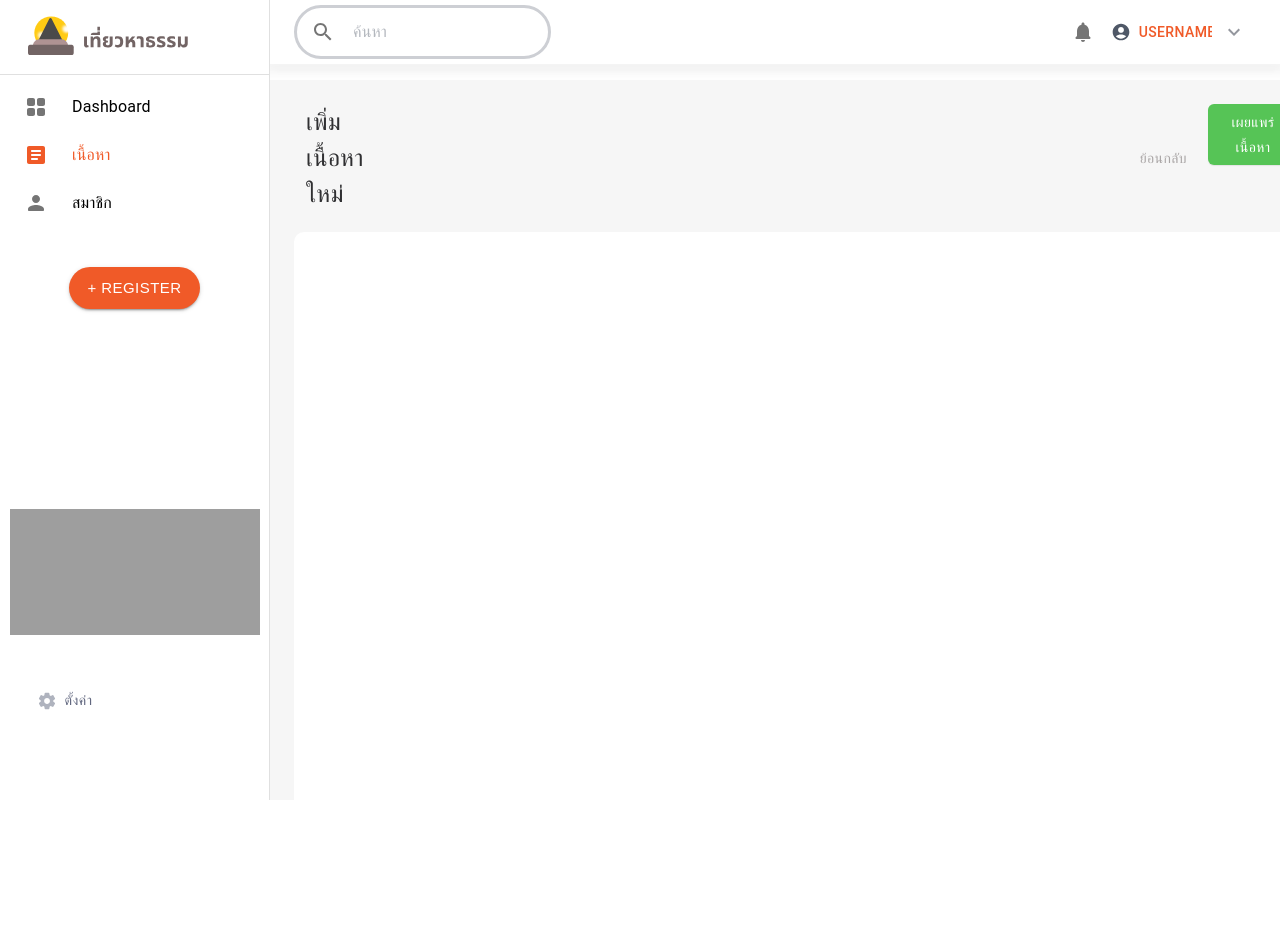
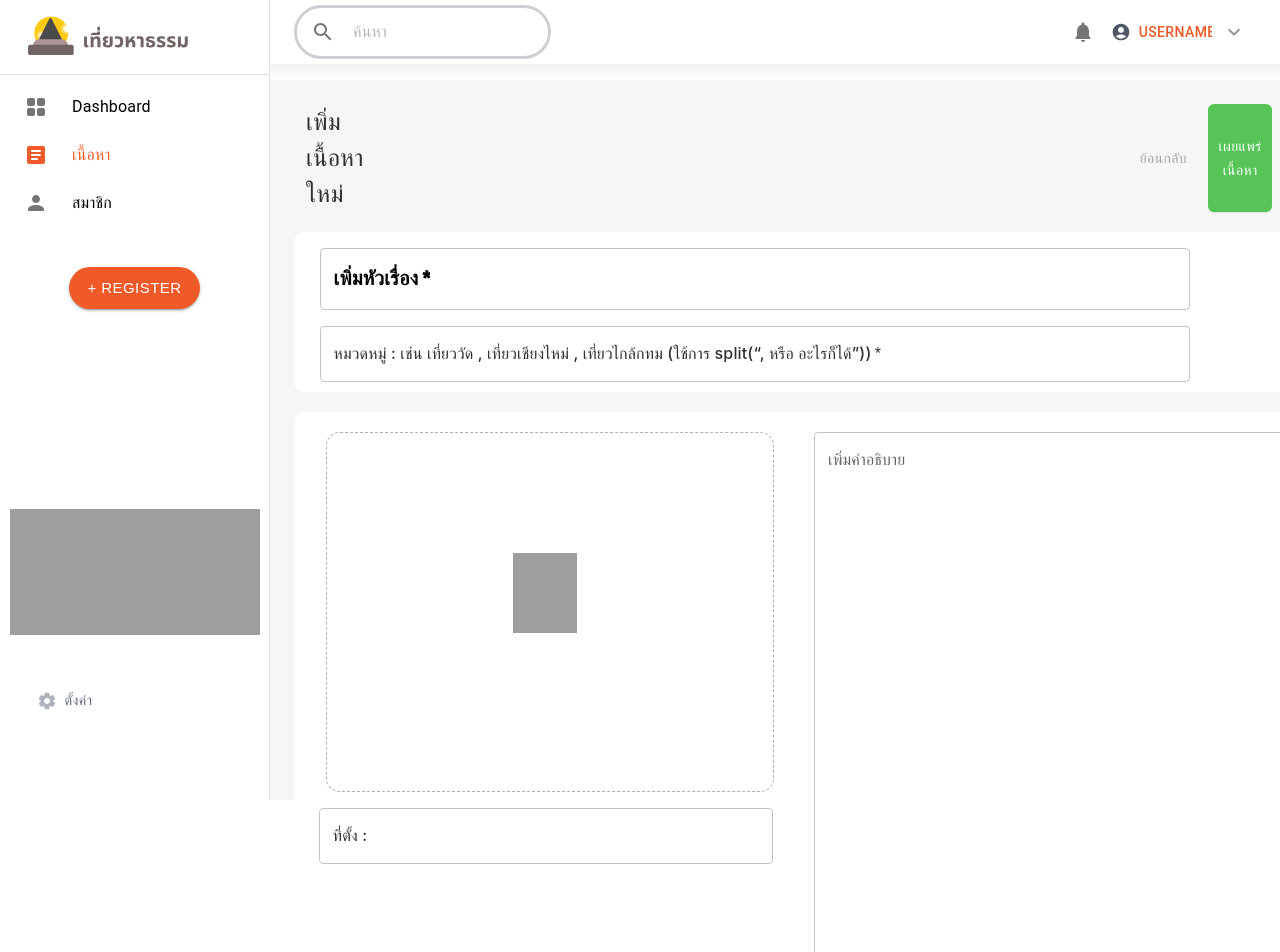
Before and after one commit to aphisit-ths/SOFTSTUDIO-FRONTEND, a React (Create React App) app: page /addcontent in a window 1280 px wide. Shown: the top 952 px of the page. Before the commit the page ends 832 px from the top, so only its background shows below. Built offline with nearby package versions, Linux system fonts and the light colour scheme; grey boxes are pictures that could not be loaded; a web font is replaced by a local one.

Commit message:
AddContentPage Finsih

```diff
--- a/package.json
+++ b/package.json
@@ -7,6 +7,7 @@
         "@emotion/styled": "^11.8.1",
         "@material-ui/core": "^4.12.4",
         "@material-ui/icons": "^4.11.3",
+        "@material-ui/styles": "^4.11.5",
         "@mui/icons-material": "^5.6.1",
         "@mui/material": "^5.6.1",
         "@mui/styled-engine-sc": "^5.6.1",
@@ -16,6 +17,7 @@
         "axios": "^0.26.1",
         "bootstrap": "^5.1.3",
         "framer-motion": "^6.2.10",
+        "material-ui": "^1.0.0-beta.47",
         "react": "^18.0.0",
         "react-bootstrap": "^2.2.3",
         "react-dom": "^18.0.0",
--- a/src/App.js
+++ b/src/App.js
@@ -1,25 +1,35 @@
-// import logo from './logo.svg';
-// import './App.css';
+import logo from './logo.svg';
+import './App.scss';
+import { ThemeProvider,createTheme } from '@material-ui/core/styles';
 
-// function App() {
-//   return (
-//     <div className="App">
-//       <header className="App-header">
-//         <img src={logo} className="App-logo" alt="logo" />
-//         <p>
-//           Edit <code>src/App.js</code> and save to reload.
-//         </p>
-//         <a
-//           className="App-link"
-//           href="https://reactjs.org"
-//           target="_blank"
-//           rel="noopener noreferrer"
-//         >
-//           Learn React
-//         </a>
-//       </header>
-//     </div>
-//   );
-// }
 
-// export default App;
+
+const theme = createTheme({
+  typography: {
+    fontFamily: ['Inter', "sans-serif",].join(','),
+  },});
+
+function App() {
+  return (
+    <ThemeProvider theme={theme}>
+    <div className="App">
+      <header className="App-header">
+        <img src={logo} className="App-logo" alt="logo" />
+        <p>
+          Edit <code>src/App.js</code> and save to reload.
+        </p>
+        <a
+          className="App-link"
+          href="https://reactjs.org"
+          target="_blank"
+          rel="noopener noreferrer"
+        >
+          Learn React
+        </a>
+      </header>
+    </div>
+  </ThemeProvider>
+  );
+}
+
+export default App;
--- a/src/index.css
+++ b/src/index.css
@@ -3,16 +3,13 @@
 @tailwind utilities;
 
 
-/* body {
+body {
   margin: 0;
-  font-family: -apple-system, BlinkMacSystemFont, 'Segoe UI', 'Roboto', 'Oxygen',
-    'Ubuntu', 'Cantarell', 'Fira Sans', 'Droid Sans', 'Helvetica Neue',
-    sans-serif;
+  font-family: "Inter" !important;
   -webkit-font-smoothing: antialiased;
   -moz-osx-font-smoothing: grayscale;
 }
 
 code {
-  font-family: source-code-pro, Menlo, Monaco, Consolas, 'Courier New',
-    monospace;
-} */
+  font-family: "Inter" !important;
+}
--- a/src/pages/adminpages/addcontentpage.jsx
+++ b/src/pages/adminpages/addcontentpage.jsx
@@ -1,4 +1,4 @@
-import React from "react";
+import React, { useState } from "react";
 import Icon from "./icon";
 import { Link, useLocation } from "react-router-dom";
 import PropTypes from "prop-types";
@@ -37,6 +37,10 @@ import Popper from "@mui/material/Popper";
 import MenuItem from "@mui/material/MenuItem";
 import MenuList from "@mui/material/MenuList";
 import KeyboardArrowDownIcon from "@mui/icons-material/KeyboardArrowDown";
+import TextField from "@mui/material/TextField";
+import AddPhotoAlternateRoundedIcon from "@mui/icons-material/AddPhotoAlternateRounded";
+import { makeStyles } from "@material-ui/core/styles";
+import Axios from "axios";
 import { withStyles } from "@material-ui/core/styles";
 import Table from "@material-ui/core/Table";
 import TableBody from "@material-ui/core/TableBody";
@@ -44,49 +48,45 @@ import TableCell from "@material-ui/core/TableCell";
 import TableHead from "@material-ui/core/TableHead";
 import TableRow from "@material-ui/core/TableRow";
 import ReactTableContainer from "react-table-container";
-import DeleteOutlinedIcon from '@mui/icons-material/DeleteOutlined';
-import ModeEditOutlineOutlinedIcon from '@mui/icons-material/ModeEditOutlineOutlined';
-let styles = (theme) => ({
-  root: {
-    display: "inline-block",
+import DeleteOutlinedIcon from "@mui/icons-material/DeleteOutlined";
+import ModeEditOutlineOutlinedIcon from "@mui/icons-material/ModeEditOutlineOutlined";
+
+const useStyles = makeStyles(() => ({
+  textField: {
+    marginTop: "2vh",
+    marginLeft: "2vw",
+    width: "85%",
+    fontWeight: 500,
+    borderRadius: "10",
+    height: "200",
+    fontFamily: "Inter",
   },
-  table: {
-    backgroundColor: "#ffffff",
+
+  textFieldLarge: {
+    width: "100%",
+    height: "100%",
+    fontWeight: 500,
+    borderRadius: "10",
+    height: "200",
+    fontFamily: "Inter",
   },
-});
 
-let id = 0;
-function createData(หัวข้อ, เวลา, วันที่, จำนวนไลค์, ตัวเลือก) {
-  id += 1;
-  return { หัวข้อ, เวลา, วันที่, จำนวนไลค์, ตัวเลือก };
-}
-
-let data = [
-  createData("วัดพระศรีรัตนมหาธาตุฯ (วัดใหญ่)", "09:00", "28 May 2021", 200),
-  createData("วัดพระศรีรัตนมหาธาตุฯ (วัดใหญ่)", "09:00", "28 May 2021", 200),
-  createData("วัดพระศรีรัตนมหาธาตุฯ (วัดใหญ่)", "09:00", "28 May 2021", 200),
-  createData("วัดพระศรีรัตนมหาธาตุฯ (วัดใหญ่)", "09:00", "28 May 2021", 200),
-  createData("วัดพระศรีรัตนมหาธาตุฯ (วัดใหญ่)", "09:00", "28 May 2021", 200),
-  createData("วัดพระศรีรัตนมหาธาตุฯ (วัดใหญ่)", "09:00", "28 May 2021", 200),
-  createData("วัดพระศรีรัตนมหาธาตุฯ (วัดใหญ่)", "09:00", "28 May 2021", 200),
-  createData("วัดพระศรีรัตนมหาธาตุฯ (วัดใหญ่)", "09:00", "28 May 2021", 200),
-  createData("วัดพระศรีรัตนมหาธาตุฯ (วัดใหญ่)", "09:00", "28 May 2021", 200),
-  createData("วัดพระศรีรัตนมหาธาตุฯ (วัดใหญ่)", "09:00", "28 May 2021", 200),
-  createData("วัดพระศรีรัตนมหาธาตุฯ (วัดใหญ่)", "09:00", "28 May 2021", 200),
-  createData("วัดพระศรีรัตนมหาธาตุฯ (วัดใหญ่)", "09:00", "28 May 2021", 200),
-  createData("วัดพระศรีรัตนมหาธาตุฯ (วัดใหญ่)", "09:00", "28 May 2021", 200),
-  createData("วัดพระศรีรัตนมหาธาตุฯ (วัดใหญ่)", "09:00", "28 May 2021", 200),
-  createData("วัดพระศรีรัตนมหาธาตุฯ (วัดใหญ่)", "09:00", "28 May 2021", 200),
-];
+  input: {
+    display: "none",
+  },
+}));
 
 const drawerWidth = 270;
 
 const options = ["Profile", "Log Out"];
 
 function AddContentPage(props) {
-  const { classes } = props;
+  const classes = useStyles();
   const { window } = props;
   const [mobileOpen, setMobileOpen] = React.useState(false);
+  const [imageSelected, setImageSelected] = useState("");
+  const [imageFileName, setImageFileName] = useState("");
+
 
   const [open, setOpen] = React.useState(false);
   const anchorRef = React.useRef(null);
@@ -197,6 +197,20 @@ function AddContentPage(props) {
 
   const container =
     window !== undefined ? () => window().document.body : undefined;
+
+  function uploadImage() {
+    console.log(imageSelected);
+    const formData = new FormData();
+    formData.append("file", imageSelected);
+    formData.append("upload_preset", "g7ppyzgx");
+
+    Axios.post(
+      "https://api.cloudinary.com/v1_1/dyleexsre/image/upload",
+      formData
+    ).then((Response) => {
+      console.log(Response);
+    });
+  }
 
   return (
     <Box sx={{ display: "flex", backgroundColor: "#F6F6F6", height: "90vh" }}>
@@ -378,7 +392,6 @@ function AddContentPage(props) {
           width: { sm: `calc(100% - ${drawerWidth}px)` },
         }}
       >
-
         <div class="flex items-stretch ... ml-3">
           <h
             style={{
@@ -391,14 +404,11 @@ function AddContentPage(props) {
             เพิ่มเนื้อหาใหม่
           </h>
 
-          <Button
-            style={{marginLeft: "60vw"}}>
-              <h style={{color:"#A9A5A5"}}>
-              ย้อนกลับ
-              </h>
+          <Button style={{ marginLeft: "60vw" }}>
+            <h style={{ color: "#A9A5A5" }}>ย้อนกลับ</h>
           </Button>
 
-          <Link to={"/addcontent"} >
+
             <Button
               style={{
                 marginLeft: "1vw",
@@ -408,19 +418,147 @@ function AddContentPage(props) {
                 width: "7vw",
                 boxShadow: " 0px 1px 1px rgba(123, 123, 123, 0.16)",
               }}
+              onClick={uploadImage}
             >
               <h style={{ fontWeight: 500, fontSize: 14, fontStyle: "normal" }}>
                 เผยแพร่เนื้อหา
               </h>
             </Button>
-          </Link>
         </div>
 
         <Box
           class="bg-white mt-5 "
-          style={{ width: "80vw", height: "75vh", borderRadius: 10 }}
+          style={{ width: "80vw", height: "20vh", borderRadius: 10 }}
         >
+          <TextField
+            required
+            id="outlined-required"
+            label="เพิ่มหัวเรื่อง"
+            className={classes.textField}
+            sx={{
+              "& label": {
+                color: "#000000",
+                fontWeight: 1000,
+                fontSize: 20,
+                fontFamily: "Inter",
+              },
+              marginTop: "2vh",
+              marginLeft: "2vw",
+            }}
+            inputProps={{
+              style: { color: "#000000", fontWeight: 1000, fontSize: 20 },
+            }}
+          ></TextField>
 
+          <TextField
+            required
+            id="outlined-required"
+            label="หมวดหมู่ : เช่น เที่ยววัด , เที่ยวเชียงไหม่ , เที่ยวไกล้กทม (ใช้การ split(“, หรือ อะไรก็ได้”))"
+            className={classes.textField}
+            sx={{
+              "& label": {
+                color: "#303032",
+                fontWeight: 500,
+                fontSize: 16,
+                fontFamily: "Inter",
+              },
+              marginTop: "2vh",
+              marginLeft: "2vw",
+            }}
+            inputProps={{
+              style: { color: "#303032", fontWeight: 500, fontSize: 16 },
+            }}
+          ></TextField>
+        </Box>
+
+        <Box
+          class="bg-white mt-5 "
+          style={{ width: "80vw", height: "57vh", borderRadius: 10 }}
+        >
+          <div class="flex items-stretch ... ml-3">
+            <div>
+              <Box
+                class="bg-white mt-5 ml-5 "
+                style={{
+                  width: "35vw",
+                  height: "45vh",
+                  borderRadius: 14,
+                  borderWidth: 1,
+                  border: "1px dashed #B1B1B1",
+                }}
+              >
+                <div
+                  className="imgiconuplod"
+                  style={{ marginTop: "15vh", marginLeft: "14.5vw" }}
+                >
+                  <div class="image-upload">
+                    <label for="file-input">
+                      <img
+                        style={{ width: "5vw", height: "10vh" }}
+                        src="https://www.img.in.th/images/b143ba1e67a64ce11004cafd58e24a8c.png"
+                      />
+                    </label>
+
+                    <input
+                      style={{ display: "none" }}
+                      id="file-input"
+                      type="file"
+                      onChange={(event) => {
+                        setImageSelected(event.target.files[0]);
+                        // setImageFileName(event.target.files[])
+                      }}
+                    />
+
+                  <div class="content-center">
+                  <h style={{ fontSize: 20, fontWeight: 400 }}>
+                    { imageSelected.name }
+                  </h>
+                </div>
+                  </div>
+                </div>
+
+              </Box>
+
+              <TextField
+                id="outlined-required"
+                label="ที่ตั้ง :"
+                className={classes.textField}
+                sx={{
+                  "& label": {
+                    color: "#303032",
+                    fontWeight: 500,
+                    fontSize: 16,
+                    fontFamily: "Inter",
+                  },
+                  marginTop: "2vh",
+                  marginLeft: "1vw",
+                  width: "97%",
+                }}
+                inputProps={{
+                  style: { color: "#303032", fontWeight: 500, fontSize: 16 },
+                }}
+              ></TextField>
+            </div>
+
+            <Box
+              class="bg-white mt-5 ml-10 "
+              style={{
+                width: "40vw",
+                height: "53vh",
+                borderRadius: 10,
+                borderWidth: 0,
+              }}
+            >
+              <TextField
+                className={classes.textFieldLarge}
+                id="outlined-multiline-static"
+                label="เพิ่มคำอธิบาย"
+                multiline
+                rows={23}
+                defaultValue=""
+              />
+            </Box>
+          </div>
         </Box>
       </Box>
     </Box>
--- a/tailwind.config.js
+++ b/tailwind.config.js
@@ -10,6 +10,9 @@ module.exports = {
         'Custom-BG-Grey': '#F6F6F6',
         'Carrot-Orrange': '#F05A28'
       },
+      fontFamily:{
+        'body': ['Inter'],
+      }
     },
   },
   plugins: [],
```
Also changed, not shown: src/pages/img/iconupload.png (added), 1 other file (tests, documents, lock files or other folders). Lines whose indentation alone changed are shown as unchanged.
